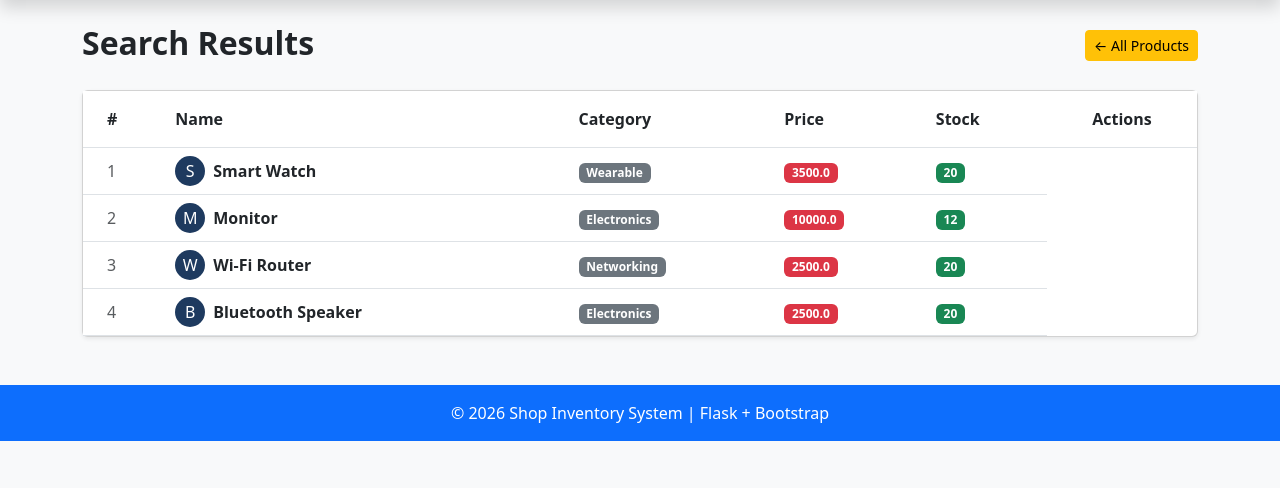
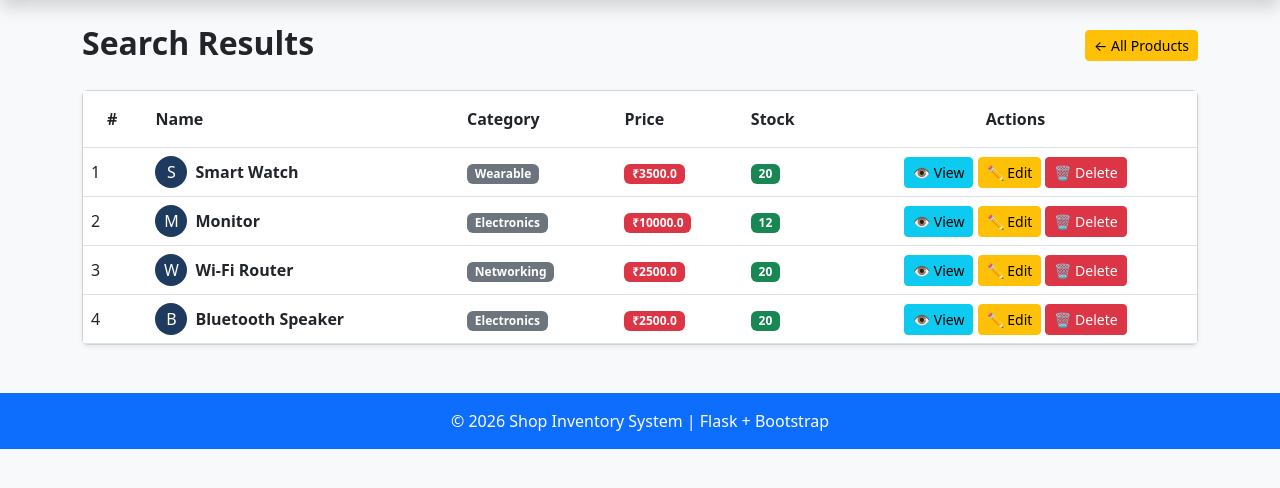
Before and after one commit to kadam768550/python-training, a Flask app: page /search in a window 1280 px wide. Shown: the part 60-548 px from the top of the page. Run offline with Flask 3, Linux system fonts and the light colour scheme; data comes from the database, SQL or seed files in the repository.

Commit message:
Day 15: Search, Filter

```diff
--- a/templates/edit_product.html
+++ b/templates/edit_product.html
@@ -93,11 +93,8 @@
                     Cancel
                 </a>
             </div>
-
         </form>
-
     </div>
-
 </div>
 
 </div>
--- a/templates/orders.html
+++ b/templates/orders.html
@@ -1,13 +1,10 @@
 {% extends "base.html" %}
-
 {% block title %}Orders{% endblock %}
 
 {% block content %}
 
 <h2 class="mb-4 text-primary">Customer Orders</h2>
-
 <table class="table table-bordered table-hover">
-
     <thead class="table-dark">
         <tr>
             <th>Order ID</th>
@@ -20,7 +17,6 @@
     </thead>
 
     <tbody>
-
         <tr>
             <td>101</td>
             <td>Rahul</td>
@@ -49,7 +45,5 @@
         </tr>
 
     </tbody>
-
 </table>
-
 {% endblock %}
--- a/templates/search.html
+++ b/templates/search.html
@@ -1,34 +1,40 @@
 {% extends "base.html" %}
-{% block title %}Search Results — Shop Inventory System {% endblock %}
+{% block title %}Search Results — Shop Inventory System{% endblock %}
 
 {% block content %}
 
 <div class="d-flex justify-content-between align-items-center mb-4">
-    <h2 class = "fw-bold mb-1">Search Results</h2>
-    <a href = "{{url_for('product')}}" class = "btn btn-warning btn-sm">
+    <h2 class="fw-bold mb-1">Search Results</h2>
+
+    <a href="{{ url_for('product') }}" class="btn btn-warning btn-sm">
         ← All Products
-        </a>
+    </a>
 </div>
 
 {% if query %}
-<div class = "alert alert-info justify-content-between align-items-center align-items-center">
+<div class="alert alert-info d-flex justify-content-between align-items-center">
     <span>
-        <strong>{{query}}</strong>
-        <strong>{{products|length}}</strong> results
+        Search :
+        <strong>"{{ query }}"</strong> |
+        <strong>{{ products|length }}</strong> Result(s)
     </span>
-    <a href = "{{url_for('search')}}" class = "btn btn-secondary btn-sm">
-    Clear
+
+    <a href="{{ url_for('search') }}" class="btn btn-secondary btn-sm">
+        Clear
     </a>
 </div>
 {% endif %}
-<!--Results-->
 
 {% if products %}
+
 <div class="card shadow-sm">
     <div class="card-body p-0">
+
         <div class="table-responsive">
+
             <table class="table table-hover mb-0">
-                <thead style="background-color: #1e3a5f; color:white;">
+
+                <thead style="background-color:#1e3a5f; color:white;">
                     <tr>
                         <th class="py-3 ps-4">#</th>
                         <th class="py-3">Name</th>
@@ -38,37 +44,103 @@
                         <th class="py-3 text-center">Actions</th>
                     </tr>
                 </thead>
+
                 <tbody>
-                    {% for product in products %}
+
+                {% for product in products %}
+
                     <tr class="align-middle">
-                        <td class="ps-4 text-muted">
-                            {{ loop.index }}
-                        </td>
+
+                        <td>{{ loop.index }}</td>
+
                         <td>
                             <div class="d-flex align-items-center">
-                                <div class="rounded-circle d-flex justify-content-center align-items-center me-2"
-                                     style="width:30px; height:30px; background-color:#1e3a5f; color:white;">
+
+                                <div
+                                    class="rounded-circle d-flex justify-content-center align-items-center me-2"
+                                    style="width:32px;height:32px;background:#1e3a5f;color:white;">
                                     {{ product['name'][0] }}
                                 </div>
-                                <span class="fw-bold">{{ product['name'] }}</span>
+
+                                <strong>{{ product['name'] }}</strong>
+
                             </div>
                         </td>
+
                         <td>
-                            <span class="badge bg-secondary">{{ product['category'] }}</span>
+                            <span class="badge bg-secondary">
+                                {{ product['category'] }}
+                            </span>
                         </td>
+
                         <td>
-                            <span class="badge bg-danger">{{ product['price'] }}</span>
+                            <span class="badge bg-danger">
+                                ₹{{ product['price'] }}
+                            </span>
                         </td>
+
                         <td>
-                            <span class="badge bg-success">{{ product['stock'] }}</span>
+
+                            {% if product['stock'] > 10 %}
+                                <span class="badge bg-success">
+                                    {{ product['stock'] }}
+                                </span>
+
+                            {% elif product['stock'] > 0 %}
+                                <span class="badge bg-warning text-dark">
+                                    {{ product['stock'] }}
+                                </span>
+
+                            {% else %}
+                                <span class="badge bg-danger">
+                                    Out of Stock
+                                </span>
+                            {% endif %}
+
+                        </td>
+
+                        <!-- ACTION BUTTONS -->
+
+                        <td class="text-center">
+
+                            <a href="{{ url_for('product_detail', id=product['id']) }}"
+                               class="btn btn-info btn-sm">
+                                👁 View
+                            </a>
+
+                            <a href="{{ url_for('edit_product', id=product['id']) }}"
+                               class="btn btn-warning btn-sm">
+                                ✏ Edit
+                            </a>
+
+                            <a href="{{ url_for('delete_product', id=product['id']) }}"
+                               class="btn btn-danger btn-sm"
+                               onclick="return confirm('Are you sure you want to delete this product?');">
+                                🗑 Delete
+                            </a>
+
                         </td>
 
                     </tr>
-                    {% endfor %}
+
+                {% endfor %}
+
                 </tbody>
+
             </table>
+
         </div>
+
     </div>
 </div>
+
+{% else %}
+
+<div class="alert alert-warning text-center shadow-sm">
+    <h5>No products found.</h5>
+    <p class="mb-0">Try another product name or category.</p>
+</div>
+
 {% endif %}
+
 {% endblock %}
```
Also changed, not shown: templates/base.html (+0 -13 lines), templates/detail.html (+0 -7 lines), templates/home.html (+0 -25 lines), templates/login.html (+0 -7 lines), templates/products.html (+5 -27 lines), templates/register.html (+0 -10 lines).
